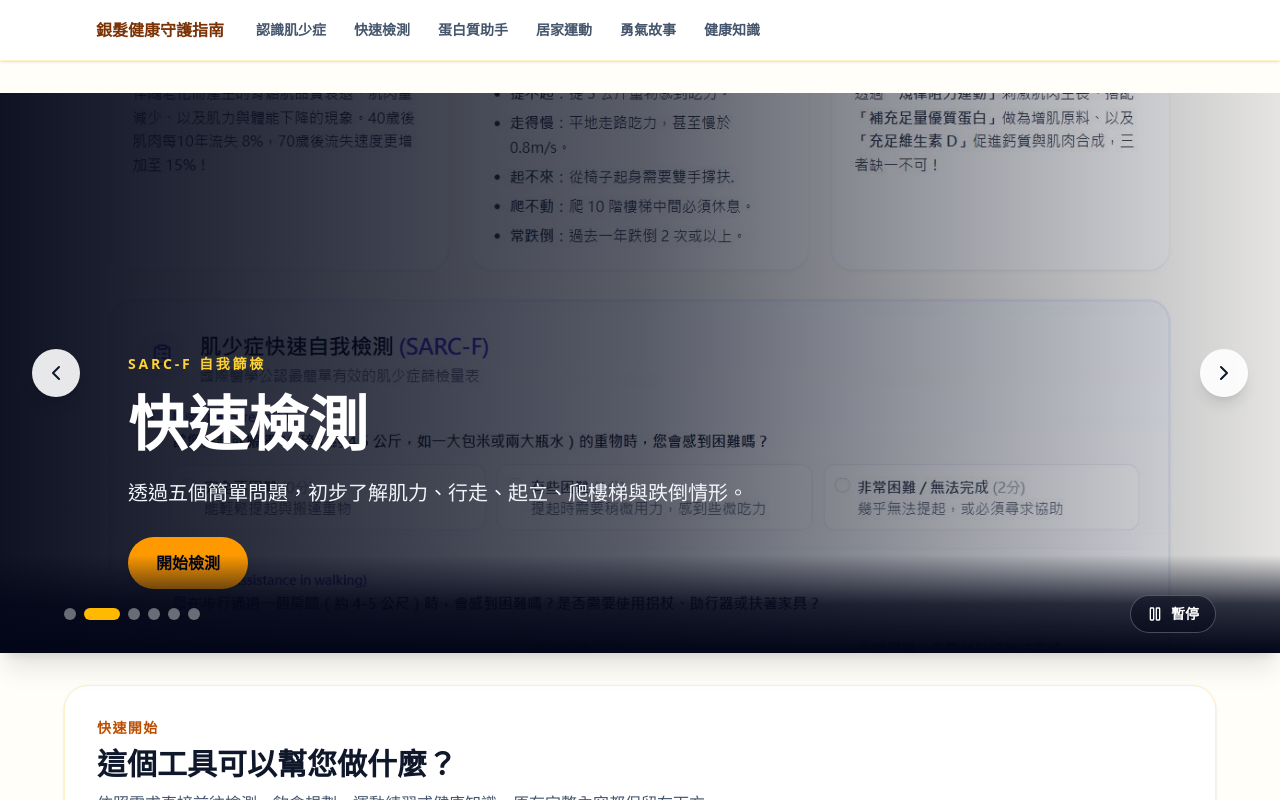
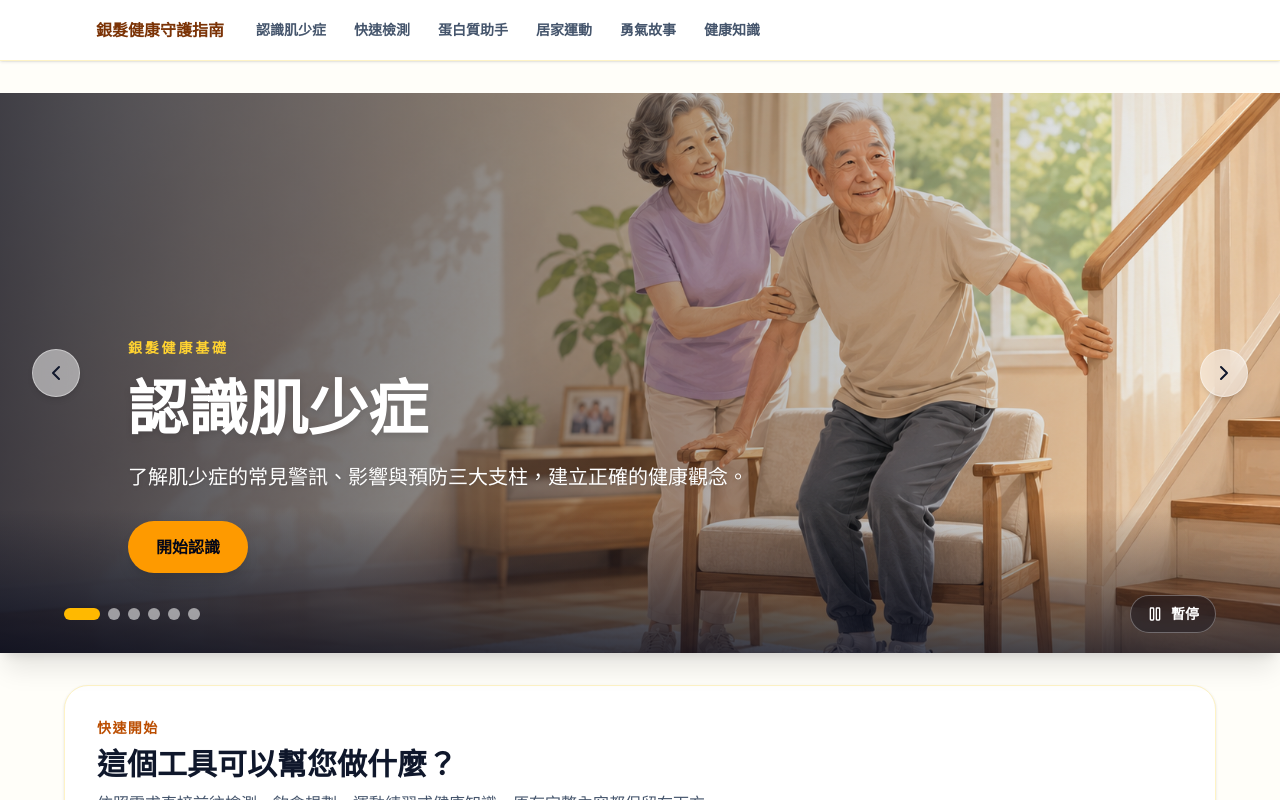
Before and after one commit to jie-ling-2025/Sarcopenia-Health-Education, a React (Vite) app: page / in a window 1280 px wide. Shown: the top 800 px of the page. Built offline with nearby package versions, Linux system fonts and the light colour scheme.

Commit message:
優化主視覺跑馬燈互動與手機裁切

```diff
--- a/src/components/PhotoCarousel.tsx
+++ b/src/components/PhotoCarousel.tsx
@@ -1,93 +1,49 @@
 import React, { useEffect, useRef, useState } from 'react';
 import { ChevronLeft, ChevronRight, Pause, Play } from 'lucide-react';
 
-// These are real screenshots captured from each section of this website.
 // @ts-ignore
-import overviewScreenshot from '../assets/carousel/overview.png';
+import overviewHero from '../assets/hero/overview.png';
 // @ts-ignore
-import sarcfScreenshot from '../assets/carousel/sarc-f.png';
+import sarcfHero from '../assets/hero/sarc-f.png';
 // @ts-ignore
-import proteinScreenshot from '../assets/carousel/protein.png';
+import proteinHero from '../assets/hero/protein.png';
 // @ts-ignore
-import exerciseScreenshot from '../assets/carousel/exercise.png';
+import exerciseHero from '../assets/hero/exercise.png';
 // @ts-ignore
-import storiesScreenshot from '../assets/carousel/stories.png';
+import storiesHero from '../assets/hero/stories.png';
 // @ts-ignore
-import healthGuideScreenshot from '../assets/carousel/health-guide.png';
+import healthGuideHero from '../assets/hero/health-guide.png';
 
 const slides = [
-  {
-    image: overviewScreenshot,
-    eyebrow: '銀髮健康基礎',
-    title: '認識肌少症',
-    description: '了解肌少症的常見警訊、影響與預防三大支柱，建立正確的健康觀念。',
-    href: '#overview',
-    action: '開始認識',
-  },
-  {
-    image: sarcfScreenshot,
-    eyebrow: 'SARC-F 自我篩檢',
-    title: '快速檢測',
-    description: '透過五個簡單問題，初步了解肌力、行走、起立、爬樓梯與跌倒情形。',
-    href: '#sarc-f',
-    action: '開始檢測',
-  },
-  {
-    image: proteinScreenshot,
-    eyebrow: '飲食與營養規劃',
-    title: '蛋白質助手',
-    description: '依體重與活動狀況試算每日蛋白質目標，再用常見食材安排日常配餐。',
-    href: '#protein',
-    action: '開始試算',
-  },
-  {
-    image: exerciseScreenshot,
-    eyebrow: '安全居家練習',
-    title: '居家運動',
-    description: '跟著四套阻力運動的步驟、計時器與組數紀錄，循序漸進培養肌力。',
-    href: '#exercise',
-    action: '查看運動',
-  },
-  {
-    image: storiesScreenshot,
-    eyebrow: '銀髮肌力勇氣劇場',
-    title: '勇氣故事',
-    description: '從長者開始訓練的故事，看見持續記錄、逐步改變與自主生活的力量。',
-    href: '#stories',
-    action: '閱讀故事',
-  },
-  {
-    image: healthGuideScreenshot,
-    eyebrow: '日常生活核心指引',
-    title: '健康知識',
-    description: '整理維生素 D、水分、運動強度與休息安排等日常健康衛教重點。',
-    href: '#health-guide',
-    action: '閱讀指南',
-  },
+  { image: overviewHero, eyebrow: '銀髮健康基礎', title: '認識肌少症', description: '了解肌少症的常見警訊、影響與預防三大支柱，建立正確的健康觀念。', href: '#overview', action: '開始認識' },
+  { image: sarcfHero, eyebrow: 'SARC-F 自我篩檢', title: '快速檢測', description: '透過五個簡單問題，初步了解肌力、行走、起立、爬樓梯與跌倒情形。', href: '#sarc-f', action: '開始檢測' },
+  { image: proteinHero, eyebrow: '飲食與營養規劃', title: '蛋白質助手', description: '依體重與活動狀況試算每日蛋白質目標，再用常見食材安排日常配餐。', href: '#protein', action: '開始試算' },
+  { image: exerciseHero, eyebrow: '安全居家練習', title: '居家運動', description: '跟著四套阻力運動的步驟、計時器與組數紀錄，循序漸進培養肌力。', href: '#exercise', action: '查看運動' },
+  { image: storiesHero, eyebrow: '銀髮肌力勇氣劇場', title: '勇氣故事', description: '從長者開始訓練的故事，看見持續記錄、逐步改變與自主生活的力量。', href: '#stories', action: '閱讀故事' },
+  { image: healthGuideHero, eyebrow: '日常生活核心指引', title: '健康知識', description: '整理維生素 D、水分、運動強度與休息安排等日常健康衛教重點。', href: '#health-guide', action: '閱讀指南' },
 ];
 
 export default function PhotoCarousel() {
   const [current, setCurrent] = useState(0);
   const [playing, setPlaying] = useState(true);
+  const [isHovered, setIsHovered] = useState(false);
   const touchStart = useRef<number | null>(null);
 
-  const goTo = (index: number) => {
-    setCurrent((index + slides.length) % slides.length);
-  };
+  const goTo = (index: number) => setCurrent((index + slides.length) % slides.length);
 
   useEffect(() => {
-    if (!playing || window.matchMedia('(prefers-reduced-motion: reduce)').matches) return;
-    const timer = window.setInterval(() => {
-      setCurrent((value) => (value + 1) % slides.length);
-    }, 5000);
+    if (!playing || isHovered || window.matchMedia('(prefers-reduced-motion: reduce)').matches) return;
+    const timer = window.setInterval(() => setCurrent((value) => (value + 1) % slides.length), 5000);
     return () => window.clearInterval(timer);
-  }, [playing]);
+  }, [playing, isHovered]);
 
   return (
     <section
       className="relative left-1/2 w-screen -translate-x-1/2 overflow-hidden bg-slate-950 shadow-xl"
       aria-roledescription="carousel"
-      aria-label="銀髮健康六大章節預覽"
+      aria-label="銀髮健康六大主題"
+      onMouseEnter={() => setIsHovered(true)}
+      onMouseLeave={() => setIsHovered(false)}
       onTouchStart={(event) => { touchStart.current = event.touches[0].clientX; }}
       onTouchEnd={(event) => {
         if (touchStart.current === null) return;
@@ -101,21 +57,19 @@ export default function PhotoCarousel() {
         style={{ transform: `translateX(-${current * 100}%)` }}
       >
         {slides.map((slide, index) => (
-          <article
-            key={slide.title}
-            className="relative min-h-[430px] w-full shrink-0 md:min-h-[560px]"
-            aria-hidden={index !== current}
-          >
+          <article key={slide.title} className="relative min-h-[430px] w-full shrink-0 md:min-h-[560px]" aria-hidden={index !== current}>
             <img
               src={slide.image}
-              alt={`${slide.title}章節畫面預覽`}
-              className="absolute inset-0 h-full w-full object-cover object-top"
+              alt={`${slide.title}主視覺`}
+              className="absolute inset-0 h-full w-full object-cover object-[70%_center] md:object-center"
             />
-            <div className="absolute inset-0 bg-gradient-to-r from-slate-950/95 via-slate-950/65 to-slate-950/10" />
-            <div className="relative z-10 mx-auto flex min-h-[430px] max-w-6xl flex-col justify-end px-8 py-12 text-white md:min-h-[560px] md:px-16 md:py-16">
+            <div className="absolute inset-0 bg-gradient-to-r from-slate-950/75 via-slate-900/35 to-transparent" />
+            <div className="absolute inset-x-0 bottom-0 h-36 bg-gradient-to-t from-slate-950/70 to-transparent" />
+
+            <div className="relative z-10 mx-auto flex min-h-[430px] max-w-6xl flex-col justify-end px-8 py-14 text-white md:min-h-[560px] md:px-16 md:py-20">
               <p className="mb-3 text-sm font-black tracking-[0.2em] text-amber-300">{slide.eyebrow}</p>
-              <h2 className="text-4xl font-black leading-tight md:text-6xl">{slide.title}</h2>
-              <p className="mt-4 max-w-2xl text-base leading-relaxed text-slate-100 md:text-xl">{slide.description}</p>
+              <h2 className="text-4xl font-black leading-tight drop-shadow-md md:text-6xl">{slide.title}</h2>
+              <p className="mt-4 max-w-2xl text-base leading-relaxed text-white drop-shadow md:text-xl">{slide.description}</p>
               <a href={slide.href} className="mt-7 inline-flex w-fit rounded-full bg-amber-500 px-7 py-3.5 font-black text-slate-950 shadow-lg hover:bg-amber-400">
                 {slide.action}
               </a>
@@ -124,43 +78,21 @@ export default function PhotoCarousel() {
         ))}
       </div>
 
-      <button
-        type="button"
-        onClick={() => goTo(current - 1)}
-        className="absolute left-4 top-1/2 z-20 flex h-12 w-12 -translate-y-1/2 items-center justify-center rounded-full bg-white/90 text-slate-900 shadow-lg hover:bg-white md:left-8"
-        aria-label="上一個章節"
-      >
+      <button type="button" onClick={() => goTo(current - 1)} className="absolute left-3 top-1/2 z-20 flex h-11 w-11 -translate-y-1/2 items-center justify-center rounded-full border border-white/40 bg-white/50 text-slate-900 shadow-md backdrop-blur-md hover:bg-white/75 md:left-8 md:h-12 md:w-12" aria-label="上一個主題">
         <ChevronLeft aria-hidden="true" />
       </button>
-      <button
-        type="button"
-        onClick={() => goTo(current + 1)}
-        className="absolute right-4 top-1/2 z-20 flex h-12 w-12 -translate-y-1/2 items-center justify-center rounded-full bg-white/90 text-slate-900 shadow-lg hover:bg-white md:right-8"
-        aria-label="下一個章節"
-      >
+      <button type="button" onClick={() => goTo(current + 1)} className="absolute right-3 top-1/2 z-20 flex h-11 w-11 -translate-y-1/2 items-center justify-center rounded-full border border-white/40 bg-white/50 text-slate-900 shadow-md backdrop-blur-md hover:bg-white/75 md:right-8 md:h-12 md:w-12" aria-label="下一個主題">
         <ChevronRight aria-hidden="true" />
       </button>
 
-      <div className="absolute inset-x-0 bottom-0 z-20 bg-gradient-to-t from-slate-950 via-slate-950/80 to-transparent px-6 pb-5 pt-10">
+      <div className="absolute inset-x-0 bottom-0 z-20 px-6 pb-5 pt-10">
         <div className="mx-auto flex max-w-6xl items-center justify-between gap-4">
-          <div className="flex flex-wrap gap-2" aria-label="選擇章節預覽">
+          <div className="flex flex-wrap gap-2" aria-label="選擇主題">
             {slides.map((slide, index) => (
-              <button
-                key={slide.title}
-                type="button"
-                onClick={() => goTo(index)}
-                className={`h-3 rounded-full transition-all ${index === current ? 'w-9 bg-amber-400' : 'w-3 bg-white/40 hover:bg-white/70'}`}
-                aria-label={`顯示第 ${index + 1} 張：${slide.title}`}
-                aria-current={index === current ? 'true' : undefined}
-              />
+              <button key={slide.title} type="button" onClick={() => goTo(index)} className={`h-3 rounded-full transition-all ${index === current ? 'w-9 bg-amber-400' : 'w-3 bg-white/55 hover:bg-white/80'}`} aria-label={`顯示第 ${index + 1} 張：${slide.title}`} aria-current={index === current ? 'true' : undefined} />
             ))}
           </div>
-          <button
-            type="button"
-            onClick={() => setPlaying((value) => !value)}
-            className="flex min-w-fit items-center gap-2 rounded-full border border-white/25 bg-slate-950/50 px-4 py-2 text-sm font-bold text-white backdrop-blur hover:bg-white/10"
-            aria-label={playing ? '暫停章節自動播放' : '開始章節自動播放'}
-          >
+          <button type="button" onClick={() => setPlaying((value) => !value)} className="flex min-w-fit items-center gap-2 rounded-full border border-white/30 bg-slate-950/35 px-4 py-2 text-sm font-bold text-white backdrop-blur-md hover:bg-slate-950/50" aria-label={playing ? '暫停主題自動播放' : '開始主題自動播放'}>
             {playing ? <Pause className="h-4 w-4" aria-hidden="true" /> : <Play className="h-4 w-4" aria-hidden="true" />}
             {playing ? '暫停' : '播放'}
           </button>
```
